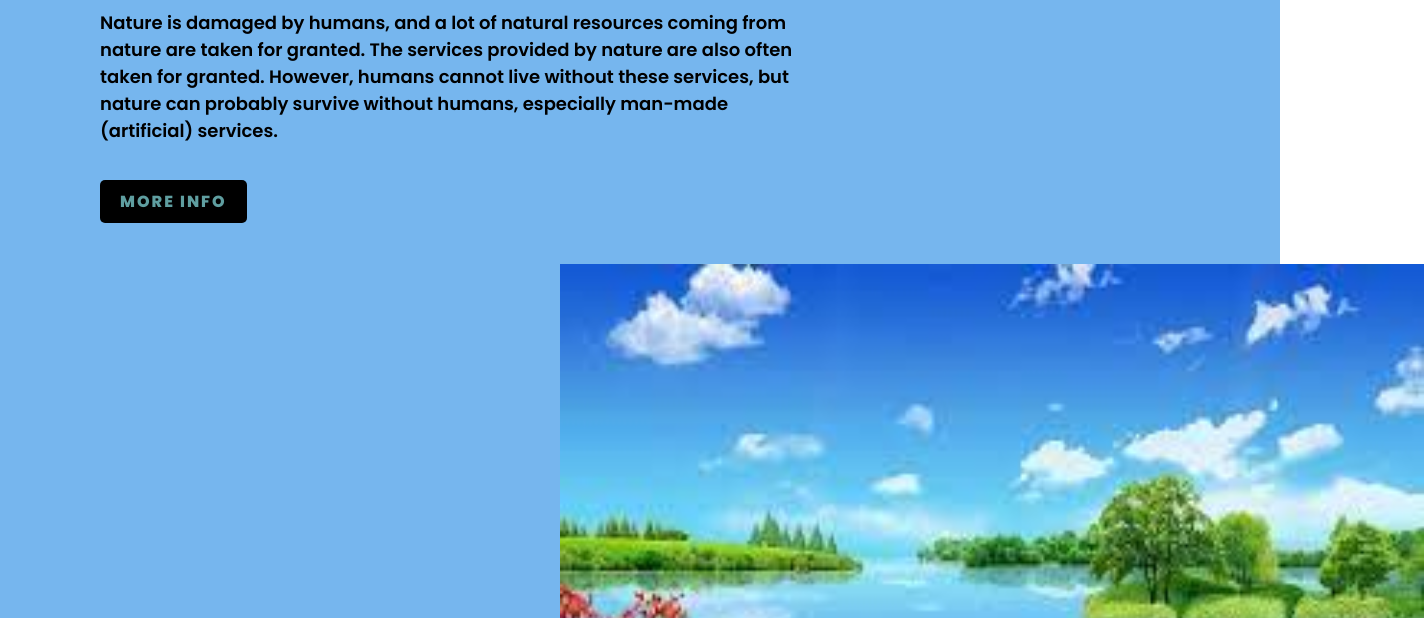
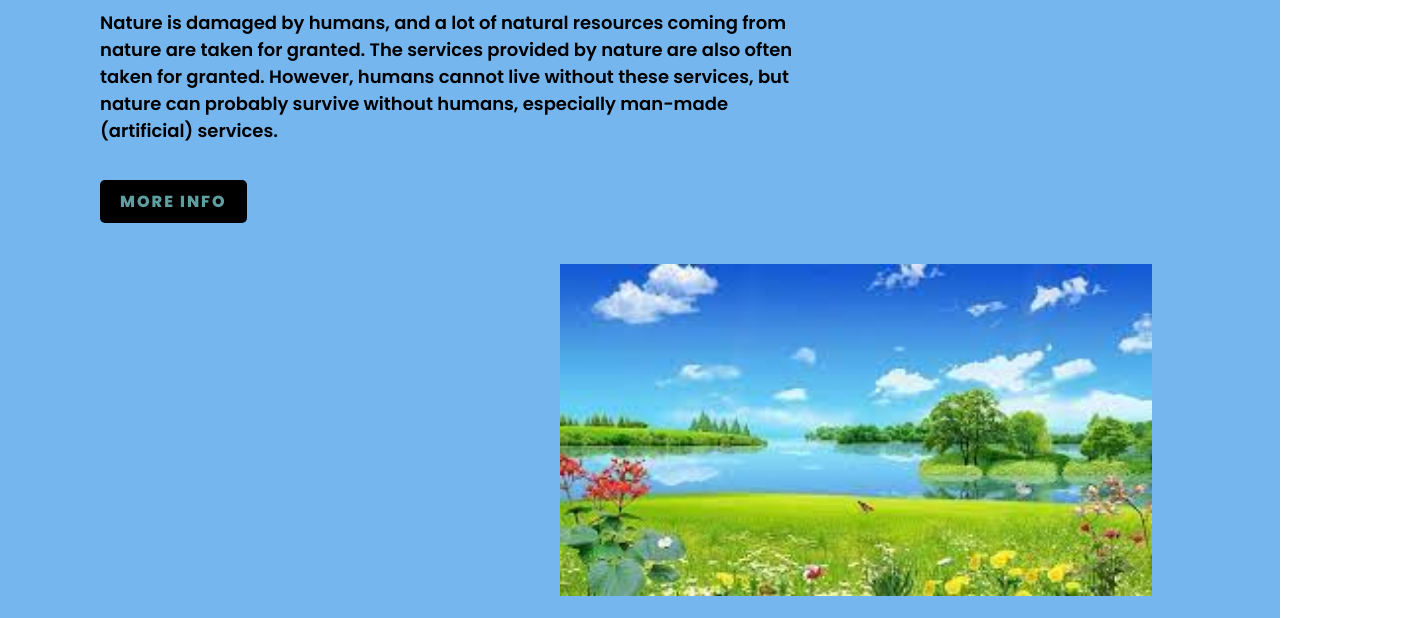
Before and after one commit to Arnabx57/CODSOFT, a plain HTML site: page Task-2 Landing Page/index.html in a window 1280 px wide. Shown: the part 298-916 px from the top of the page, 1424 px wide, since content can reach past the window. Drawn offline with Linux system fonts and the light colour scheme; a web font is replaced by a local one.

Commit message:
style.css

```diff
--- a/Task-2 Landing Page/style.css
+++ b/Task-2 Landing Page/style.css
@@ -25,11 +25,12 @@ section {
 }
 
 .image img {
-    width: 54rem;
+    width: 37rem;
     float: left;
-    margin-left: 0px 0px 0px 30px;
-    height: 35rem;
+    /* margin-left: 0px 0px 0px 30px; */
+     /* height: 35rem */
 }
+
 
 header {
     position: relative;
```
